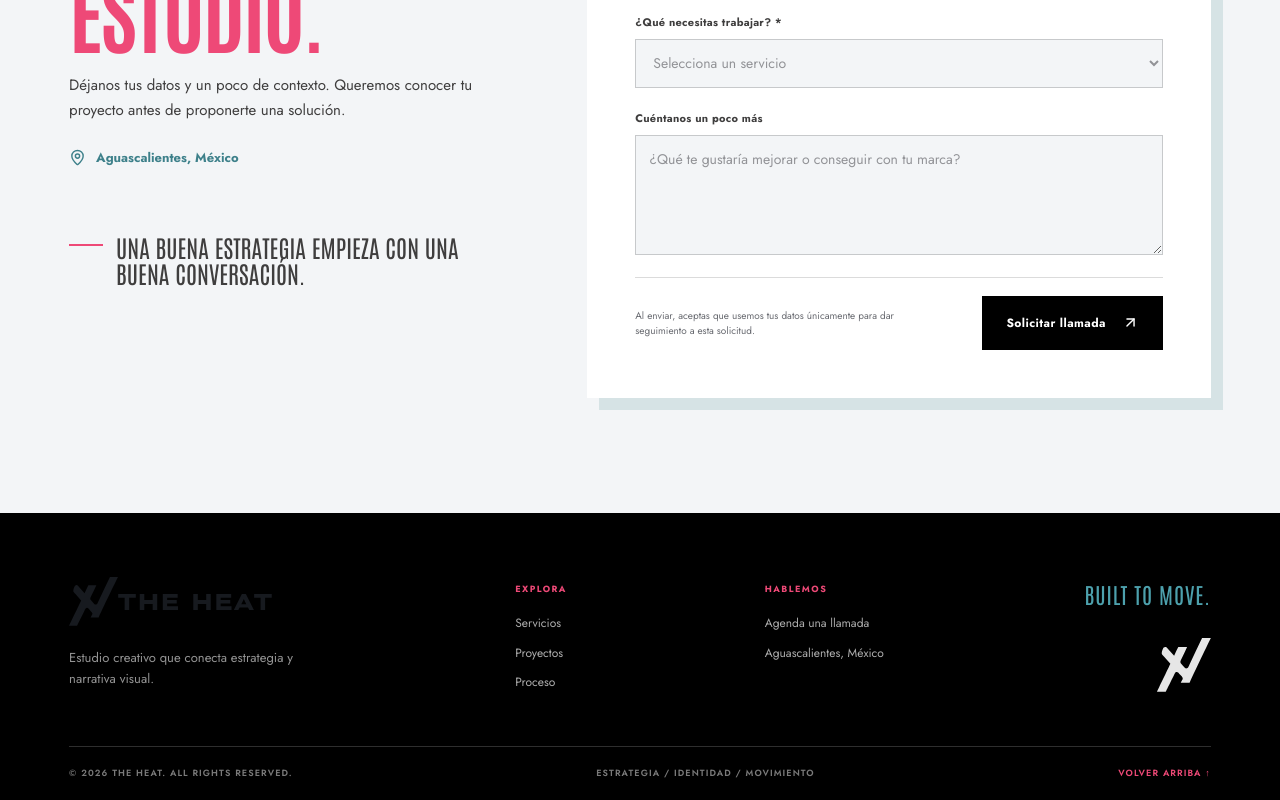
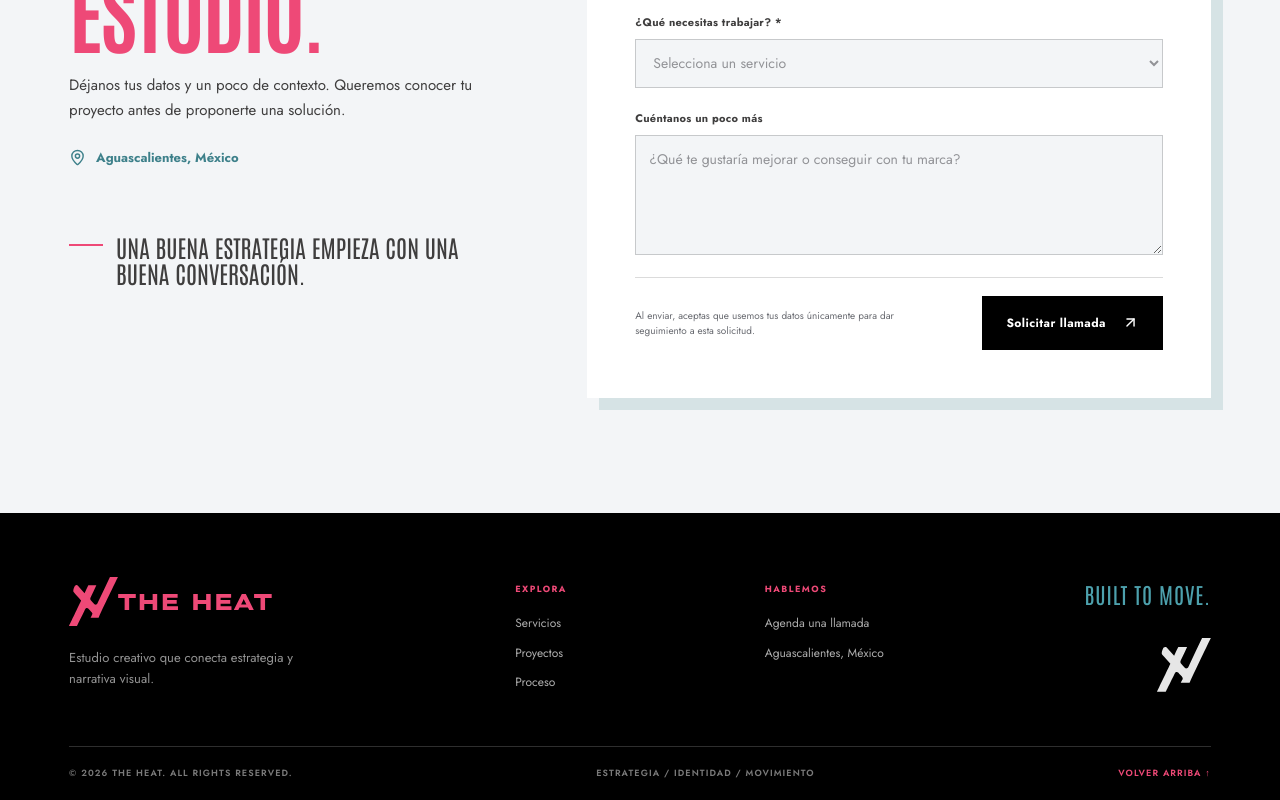
Before and after one commit to isakodiar/landing-the-heat, a React (Vite) app: page / in a window 1280 px wide. Shown: the part 7406-8206 px from the top of the page. Built offline with nearby package versions, Linux system fonts and the light colour scheme; no server answers; a web font is replaced by a local one.

Commit message:
fix: use pink brand signature on dark footer

```diff
--- a/src/App.tsx
+++ b/src/App.tsx
@@ -550,7 +550,7 @@ function App() {
       <footer className="site-footer">
         <div className="footer-main">
           <div className="footer-brand">
-            <a href="#inicio" aria-label="Volver al inicio"><img src="/the-heat-signature-dark.svg" alt="THE HEAT" /></a>
+            <a href="#inicio" aria-label="Volver al inicio"><img src="/the-heat-signature-pink.svg" alt="THE HEAT" /></a>
             <p>Estudio creativo que conecta estrategia y narrativa visual.</p>
           </div>
           <div className="footer-column">
```
